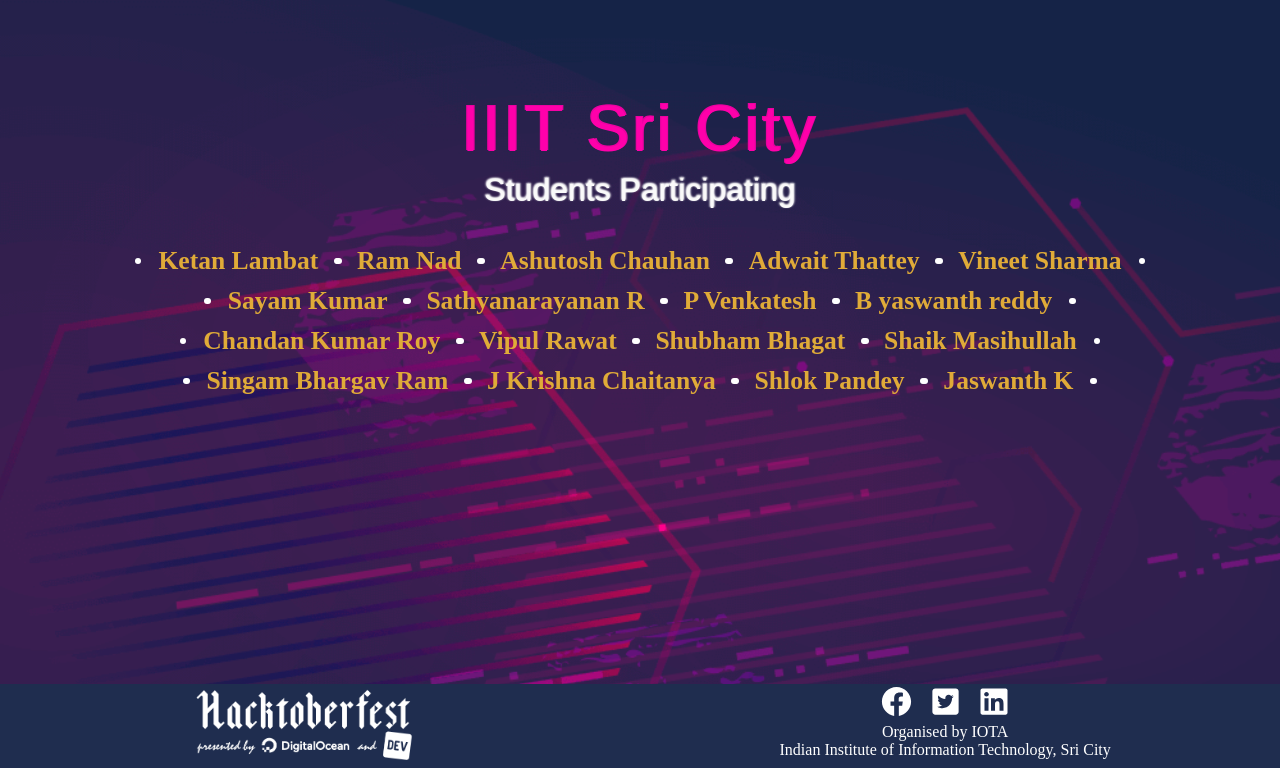
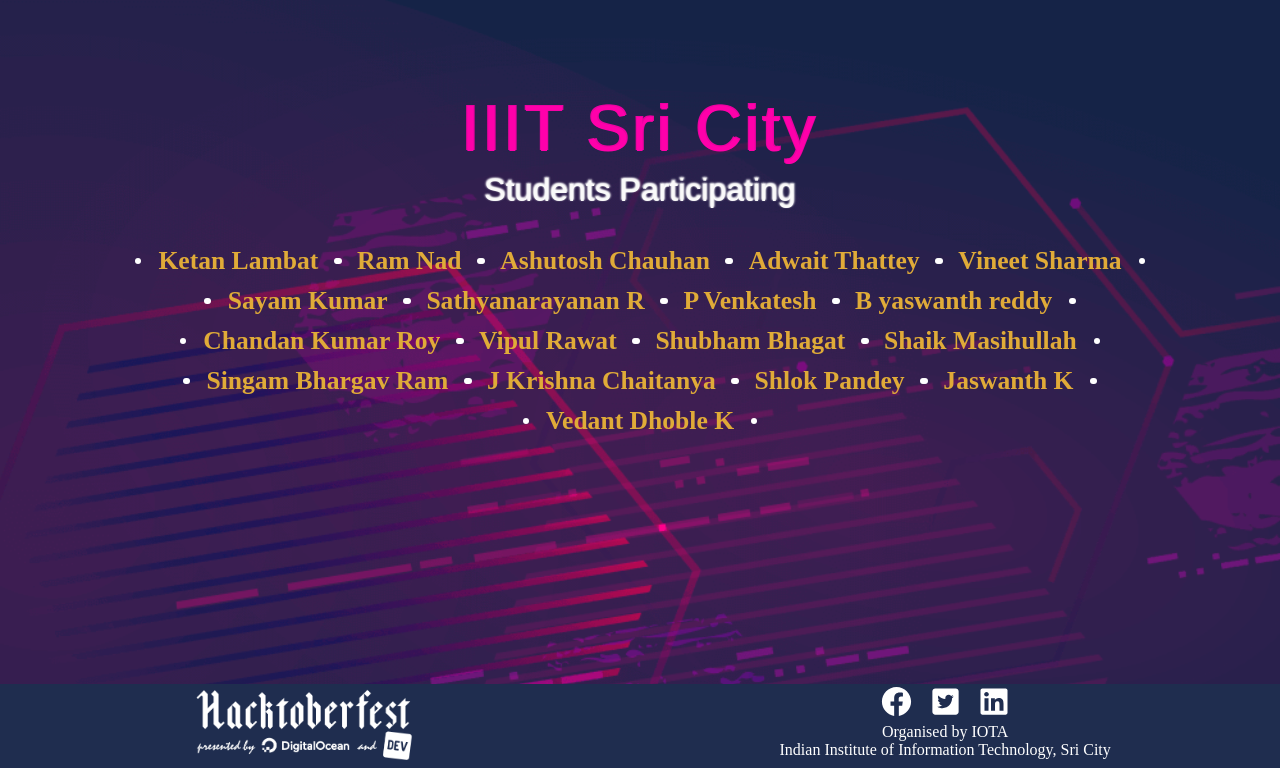
Before and after one commit to Project-Club-IIITS/hacktoberfest2019-participants, a Jekyll site: the page index.html, which Jekyll copies as it is, in a window 1280 px wide, cut to the strip 132-900 px from the top of the page. Built offline with Jekyll 4.4.1, drawn with Linux system fonts in a browser that asks for light colours; some web fonts are replaced.

Commit message:
added my name in html

```diff
--- a/index.html
+++ b/index.html
@@ -63,7 +63,7 @@
                 <li><a href="https://github.com/chaitanya531">J Krishna Chaitanya</a></li>
                 <li><a href="https://github.com/b30wulffz">Shlok Pandey</a></li>
                 <li><a href="https://github.com/JazzKriss21">Jaswanth K</a></li>
-
+                <li><a href="https://github.com/VedanT-27">Vedant Dhoble K</a></li>
             </ul>
         </div>
     </div>
```
